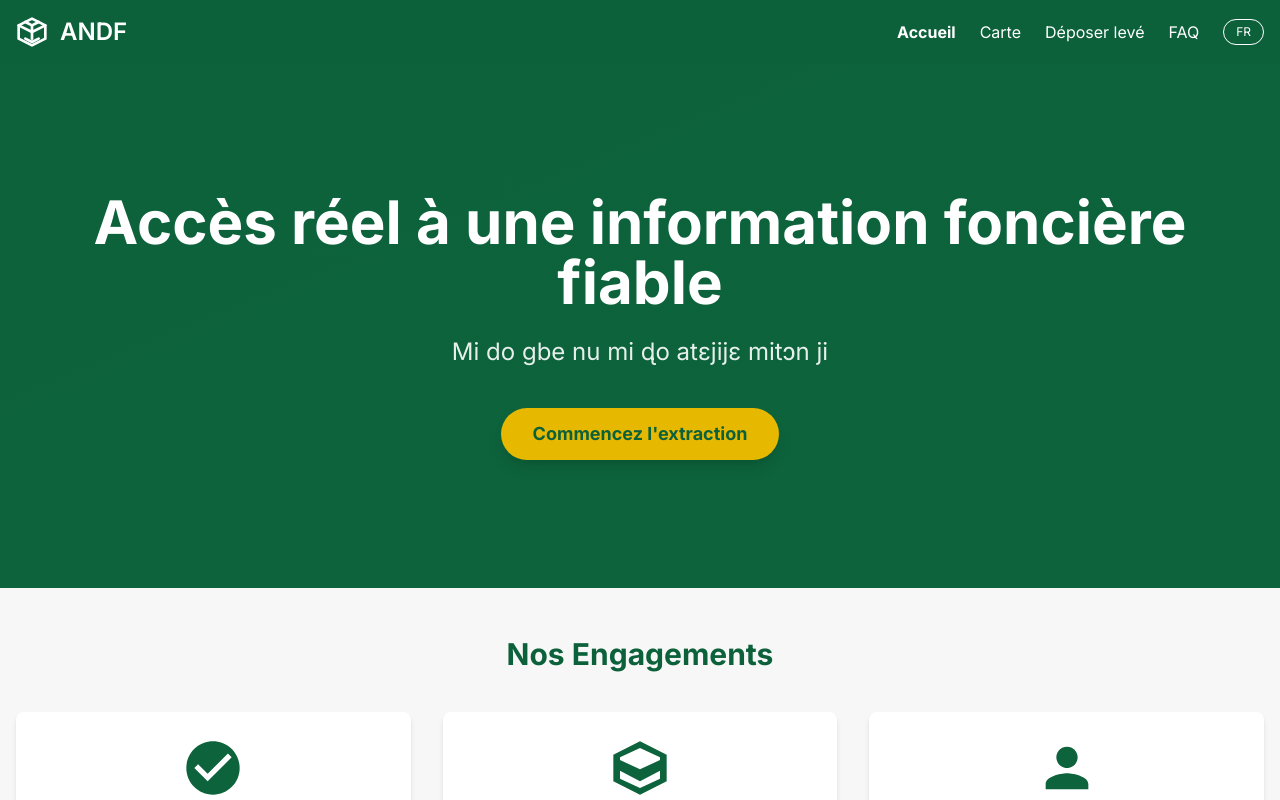
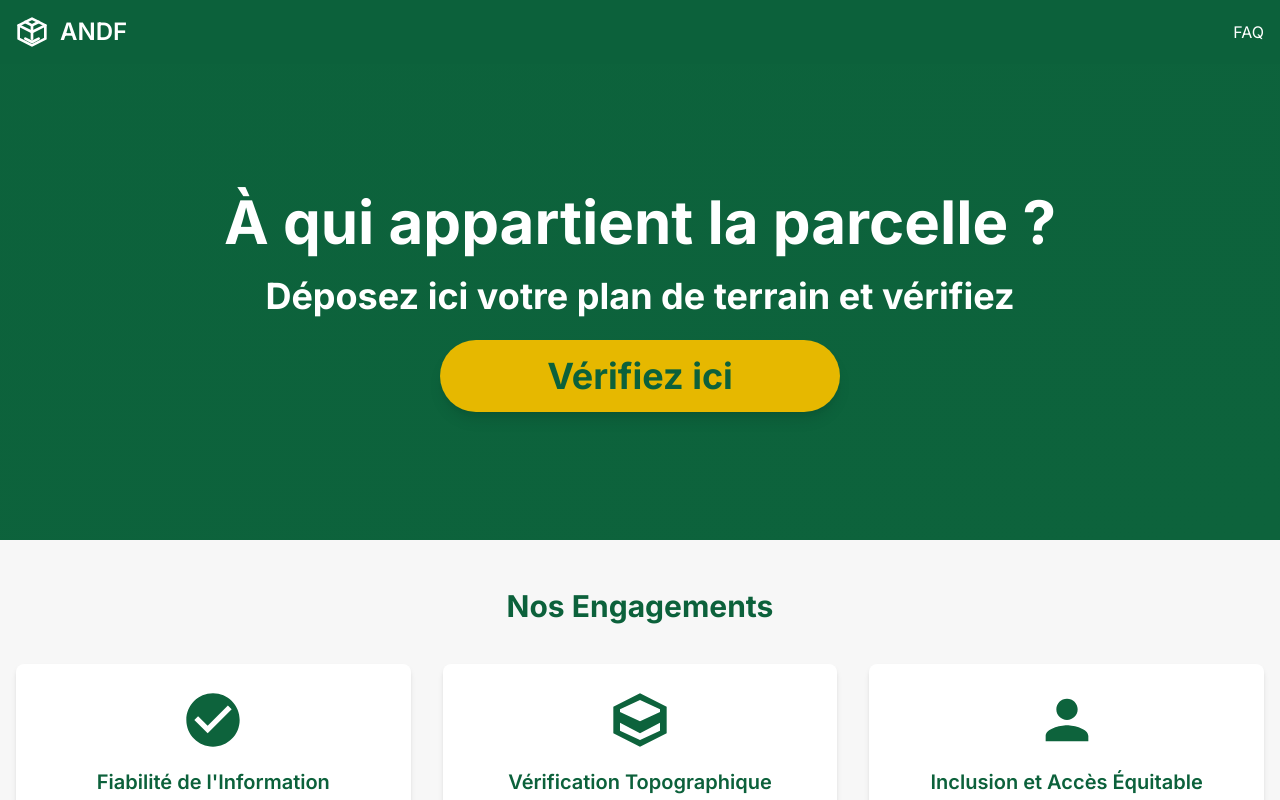
Before and after one commit to thefuturiA/Hackathon-IA, a React (Vite) app in the folder frontend/: page / in a window 1280 px wide. Shown: the top 800 px of the page. Built offline with nearby package versions, Linux system fonts and the light colour scheme.

Commit message:
AMélioration du frontend

```diff
--- a/frontend/src/components/Hero.tsx
+++ b/frontend/src/components/Hero.tsx
@@ -12,17 +12,23 @@ const Hero: React.FC = () => {
     <section className="bg-primary text-white py-20 md:py-32 text-center relative overflow-hidden">
       <div className="container mx-auto px-4 z-10 relative">
         <h1 className="text-4xl md:text-6xl font-bold mb-6 leading-tight">
-          Accès réel à une information foncière fiable
+          À qui appartient la parcelle ?
         </h1>
-        <p className="text-2xl md:text-2xl mb-10 opacity-90 max-w-3xl mx-auto">
-        Mi do gbe nu mi ɖo atɛjijɛ mitɔn ji
-        </p>
-        <button
-          onClick={handleCtaClick}
-          className="bg-accent hover:bg-yellow-600 text-primary-dark font-bold py-3 px-8 rounded-full text-lg shadow-lg transition-colors duration-300"
-        >
-          Commencez l'extraction
-        </button>
+
+        <h1 className="text-4xl md:text-4xl font-bold mb-6 leading-tight">
+        Déposez ici votre plan de terrain et vérifiez
+        </h1>
+
+        <div className="flex justify-center">
+  <button
+    onClick={handleCtaClick}
+    className="w-full max-w-[400px] bg-accent hover:bg-yellow-800 text-primary-dark font-bold py-4 px-8 rounded-full text-lg shadow-lg transition-colors duration-300"
+  ><h1 className="text-2xl md:text-4xl font-bold mb leading-tight">
+  Vérifiez ici
+  </h1>
+  </button>
+</div>
+
       </div>
       {/* Un fond stylisé si désiré, par exemple un pattern SVG ou une image de fond */}
       <div className="absolute inset-0 bg-gradient-to-br from-primary-dark to-primary opacity-50"></div>
--- a/frontend/src/components/Navbar.tsx
+++ b/frontend/src/components/Navbar.tsx
@@ -18,19 +18,9 @@ const Navbar: React.FC = () => {
         </NavLink>
 
         <div className="hidden md:flex items-center space-x-6">
-          <NavLink to="/" className={({ isActive }) => `text-white hover:text-accent transition-colors duration-200 ${isActive ? 'font-bold text-accent' : ''}`}>
-            Accueil
-          </NavLink>
-          <NavLink to="/map" className={({ isActive }) => `text-white hover:text-accent transition-colors duration-200 ${isActive ? 'font-bold text-accent' : ''}`}>
-            Carte
-          </NavLink>
-          <NavLink to="/upload" className={({ isActive }) => `text-white hover:text-accent transition-colors duration-200 ${isActive ? 'font-bold text-accent' : ''}`}>
-            Déposer levé
-          </NavLink>
           <NavLink to="/faq" className={({ isActive }) => `text-white hover:text-accent transition-colors duration-200 ${isActive ? 'font-bold text-accent' : ''}`}>
             FAQ
           </NavLink>
-          <span className="text-white px-3 py-1 border border-white rounded-full text-xs">FR</span>
         </div>
 
         <div className="md:hidden flex items-center">
--- a/frontend/src/pages/Upload.tsx
+++ b/frontend/src/pages/Upload.tsx
@@ -3,11 +3,11 @@ import React from 'react';
 const Upload: React.FC = () => {
   return (
     <div className="p-4 max-w-2xl mx-auto">
-      <h1 className="text-3xl font-bold text-primary-dark mb-6">Déposer un levé topographique</h1>
+      <h1 className="text-3xl font-bold text-primary-dark mb-6">Déposer votre levé topographique</h1>
       <form className="bg-white p-6 rounded-lg shadow-md">
         <div className="mb-4">
           <label htmlFor="file-upload" className="block text-text text-sm font-bold mb-2">
-            Sélectionnez votre fichier GeoJSON ou image (ex: TIFF)
+            Sélectionnez votre document ici depuis votre appareil
           </label>
           <input
             type="file"
```
